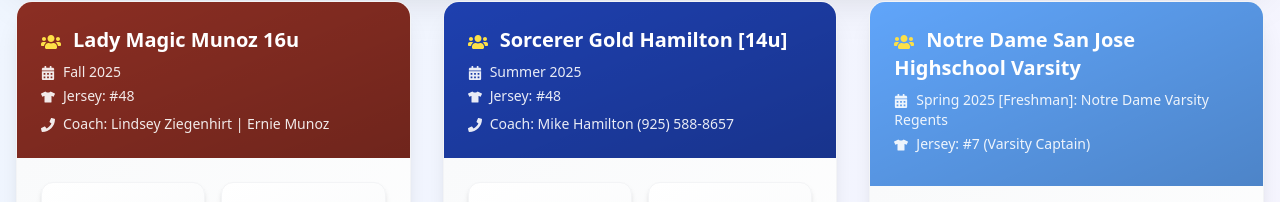
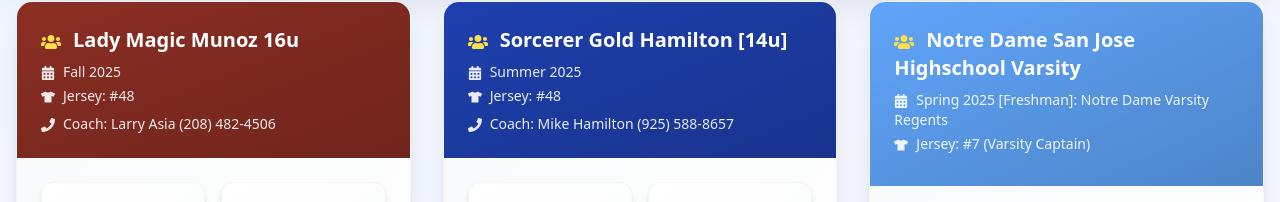
Before and after one commit to ankit249/baseball-stats, a React (Create React App) app: page / in a window 1280 px wide. Shown: the part 352-554 px from the top of the page. Built offline with nearby package versions, Linux system fonts and the light colour scheme.

Commit message:
change of coach name

```diff
--- a/src/App.js
+++ b/src/App.js
@@ -47,8 +47,8 @@
       name: "Lady Magic Munoz 16u",
       seasons: "Fall 2025",
       jersey: "#48",
-      coach: "Lindsey Ziegenhirt | Ernie Munoz",
-      phone: "",
+      coach: "Larry Asia",
+      phone: "208-482-4506",
       headerColor: "bg-[#8B2E23]",
       stats: {
         IP: 39,
```
